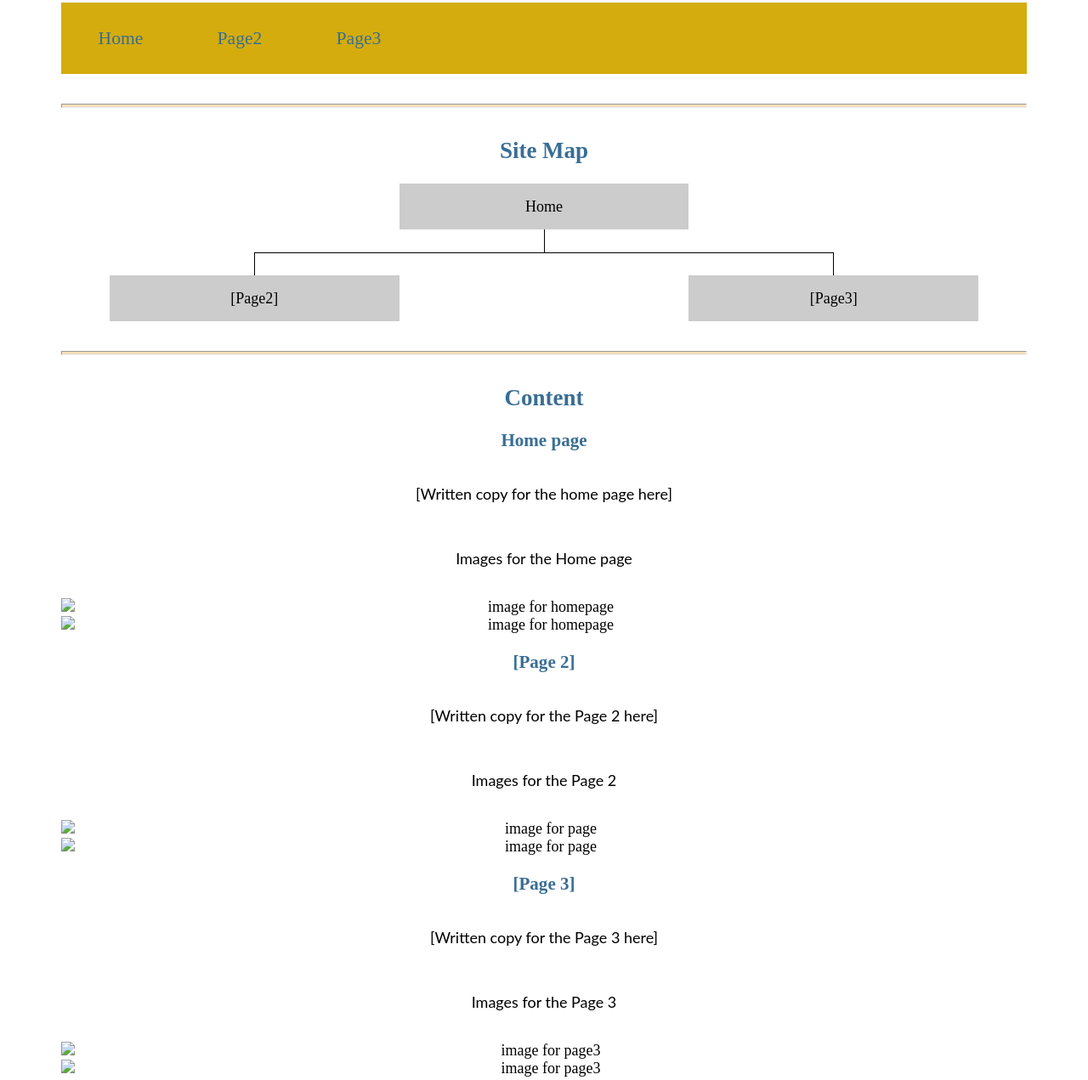
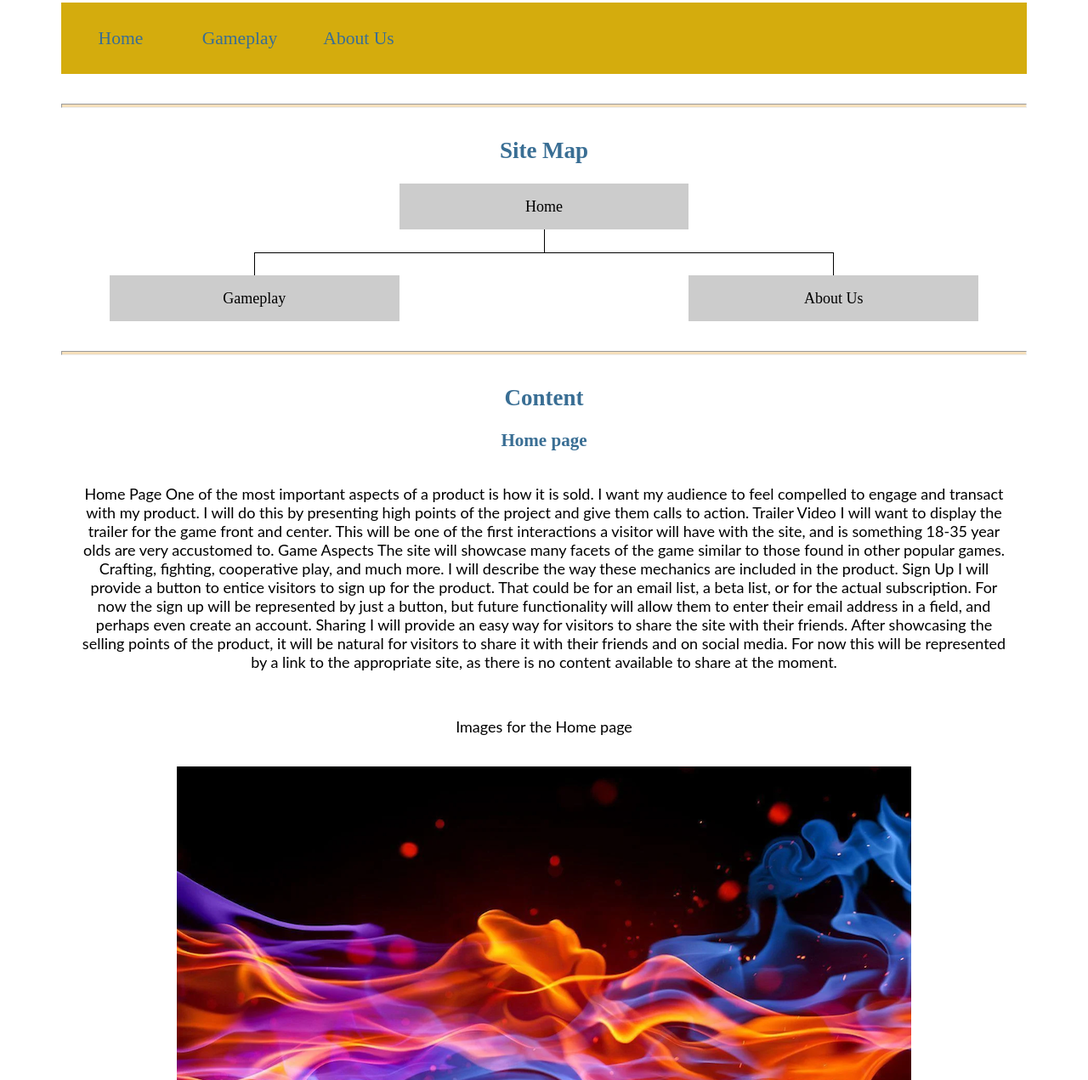
Before and after one commit to oDANKFACE/wdd130, a plain HTML site: page amongmen/site-plan.html in a window 1280 px wide. Shown: the part 1920-3191 px from the top of the page at 85% size. Drawn offline with Linux system fonts and the light colour scheme.

Commit message:
Personal Site Content
Completed the Personal Site Content assignment. Added page names, content, and images to all pages.

```diff
--- a/amongmen/site-plan.html
+++ b/amongmen/site-plan.html
@@ -87,8 +87,8 @@
   <!-- Think about how you want your navigation bar to look. In the site-plan.css file change the colors to your colors to get the look you desire. -->
   <nav>
     <a href="#">Home</a>
-    <a href="#">Page2</a>
-    <a href="#">Page3</a>
+    <a href="#">Gameplay</a>
+    <a href="#">About Us</a>
   </nav>
   <hr>
   <h2>
@@ -99,10 +99,10 @@
       Home
     </div>
     <div class="sm-page2">
-      [Page2] <!-- change this -->
+      Gameplay <!-- change this -->
     </div>
     <div class="sm-page3">
-      [Page3]  <!-- change this -->
+      About Us  <!-- change this -->
     </div>
 
     <div class="top">
@@ -124,29 +124,52 @@
   </h2>
   <h3>Home page</h3>
   <p>
-    [Written copy for the home page here]
+    Home Page
+    One of the most important aspects of a product is how it is sold. I want my audience to feel compelled to engage and transact with my product. I will do this by presenting high points of the project and give them calls to action.
+    Trailer Video
+    I will want to display the trailer for the game front and center. This will be one of the first interactions a visitor will have with the site, and is something 18-35 year olds are very accustomed to.
+    Game Aspects
+    The site will showcase many facets of the game similar to those found in other popular games. Crafting, fighting, cooperative play, and much more. I will describe the way these mechanics are included in the product.
+    Sign Up
+    I will provide a button to entice visitors to sign up for the product. That could be for an email list, a beta list, or for the actual subscription. For now the sign up will be represented by just a button, but future functionality will allow them to enter their email address in a field, and perhaps even create an account.
+    Sharing
+    I will provide an easy way for visitors to share the site with their friends. After showcasing the selling points of the product, it will be natural for visitors to share it with their friends and on social media. For now this will be represented by a link to the appropriate site, as there is no content available to share at the moment.
   </p>
   <p>Images for the Home page</p>
-  <img src="#" alt="image for homepage">
-  <img src="#" alt="image for homepage">
+  <img src="images/fire.jpg" alt="fire">
+  <img src="images/knight.jpg" alt="standoff">
 
 
-  <h3>[Page 2]</h3>
+  <h3>Gameplay</h3>
   <p>
-    [Written copy for the Page 2 here]
+    Gameplay
+    The heart of the product is how it is played. I will describe in greater detail how the game is played through descriptions and images. This will be a topic of interest for visitors of the site.
+    Crafting
+    This is an aspect found in many other games. I will highlight the methods and put a spotlight on the rewarding aspects to entice engagement. The design here is to make visitors feel like they are already playing the game. When you watch a card game being played and you begin to understand how it works, you start to have fun! This feeling cannot be satisfied just by watching, however. In order to truly feel satisfied, you will need to participate.
+    Lore/History
+    Another attractive part of similar projects is the history and lore of the setting. I will use this opportunity to provide a creatively written narrative driven toward cliff hanging and wanting more through engaging with the site.
+    Combat
+    Similar games have combat, and fighting is a central critique for my audience. I will describe it through text and images in such a way that leaves no doubt in its fun. Dynamic photos with lots of leaning lines and a feeling of motion will be paramount. There is room on the site for the still, beautiful, and awe-inspiring images, but this page is dedicated to action.
   </p>
   <p>Images for the Page 2</p>
-  <img src="#" alt="image for page">
-  <img src="#" alt="image for page">
+  <img src="images/anvil.jpg" alt="anvil">
+  <img src="images/sword.jpg" alt="sword">
 
 
-  <h3>[Page 3]</h3>
+  <h3>About Us</h3>
   <p>
-    [Written copy for the Page 3 here]
+    About Us
+    A popular method of engagement is the humanizing of the project. Nothing can humanize a project better than meeting the actual humans behind the curtain! As users begin to learn who we are, a sort of introductory comradery is built, which only adds to the success of the sale.
+    The Team
+    This will be an opportunity to provide pictures and a bio for the team involved. Things they are interested in, their role in the company, and their photo. This allows the visitor to see that this is not simply a product that exists on the internet, it is something made by people, and in fact, a labor of love.
+    Development Over Time
+    Seeing a project develop over the course of years is thrilling. If you weren’t there from the beginning, then the next best thing is to get the spark notes version. This will showcase the development over the game over the years.
+    Contact
+    Visitors often have questions or want to contact us in some way. We will provide a button for them to do so. For now, this will be represented by just a listed email address. Future development will involve a contact form that will detail the nature of the contact.
   </p>
   <p>Images for the Page 3</p>
-  <img src="#" alt="image for page3">
-  <img src="#" alt="image for page3">
+  <img src="images/random-guy.jpg" alt="random dude">
+  <img src="images/random-guy2.jpg" alt="random dude 2">
 
 
   <hr>
```
Also changed, not shown: amongmen/images/anvil.jpg (added), amongmen/images/fire.jpg (added), amongmen/images/knight.jpg (added), amongmen/images/random-guy.jpg (added), amongmen/images/random-guy2.jpg (added), amongmen/images/sword.jpg (added).
